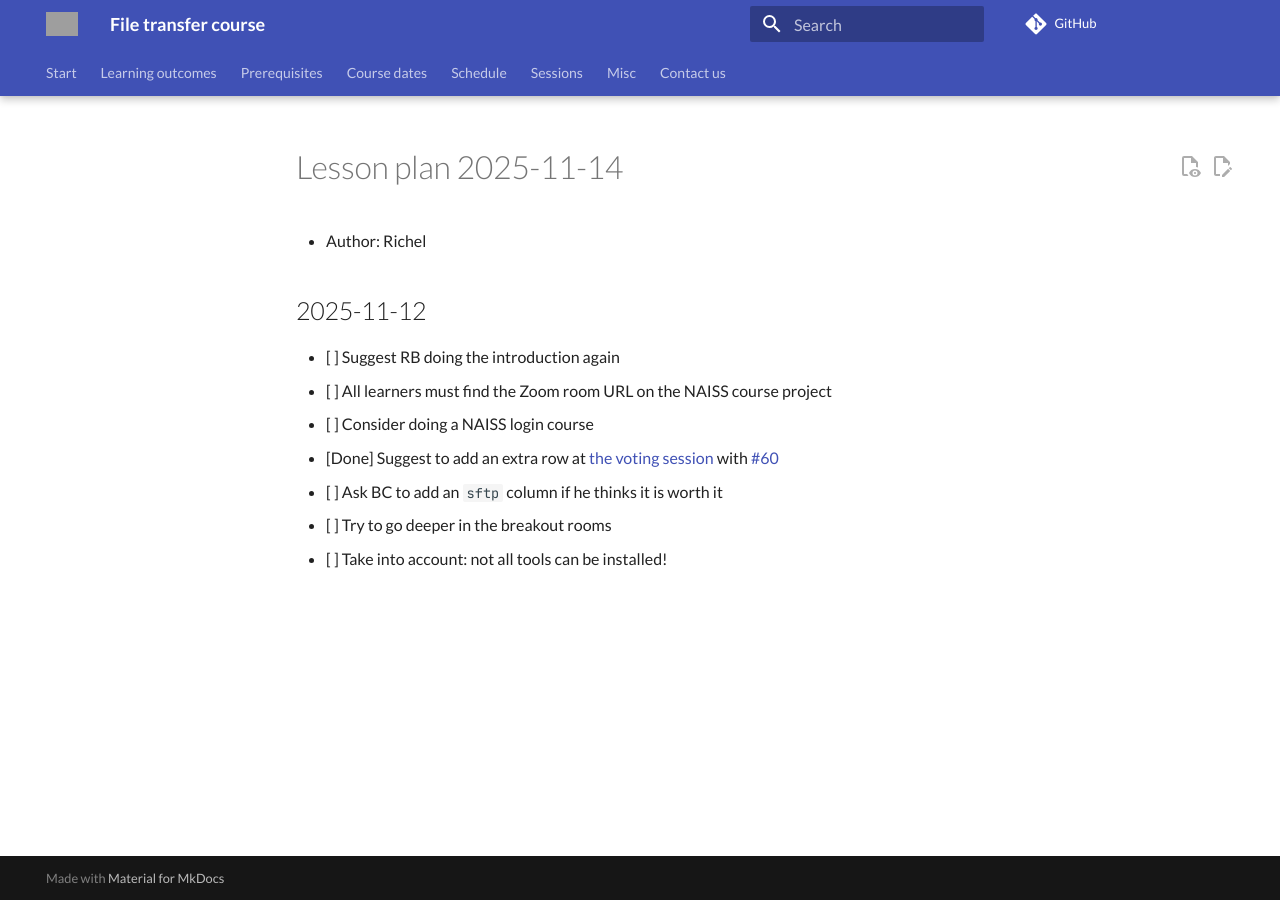
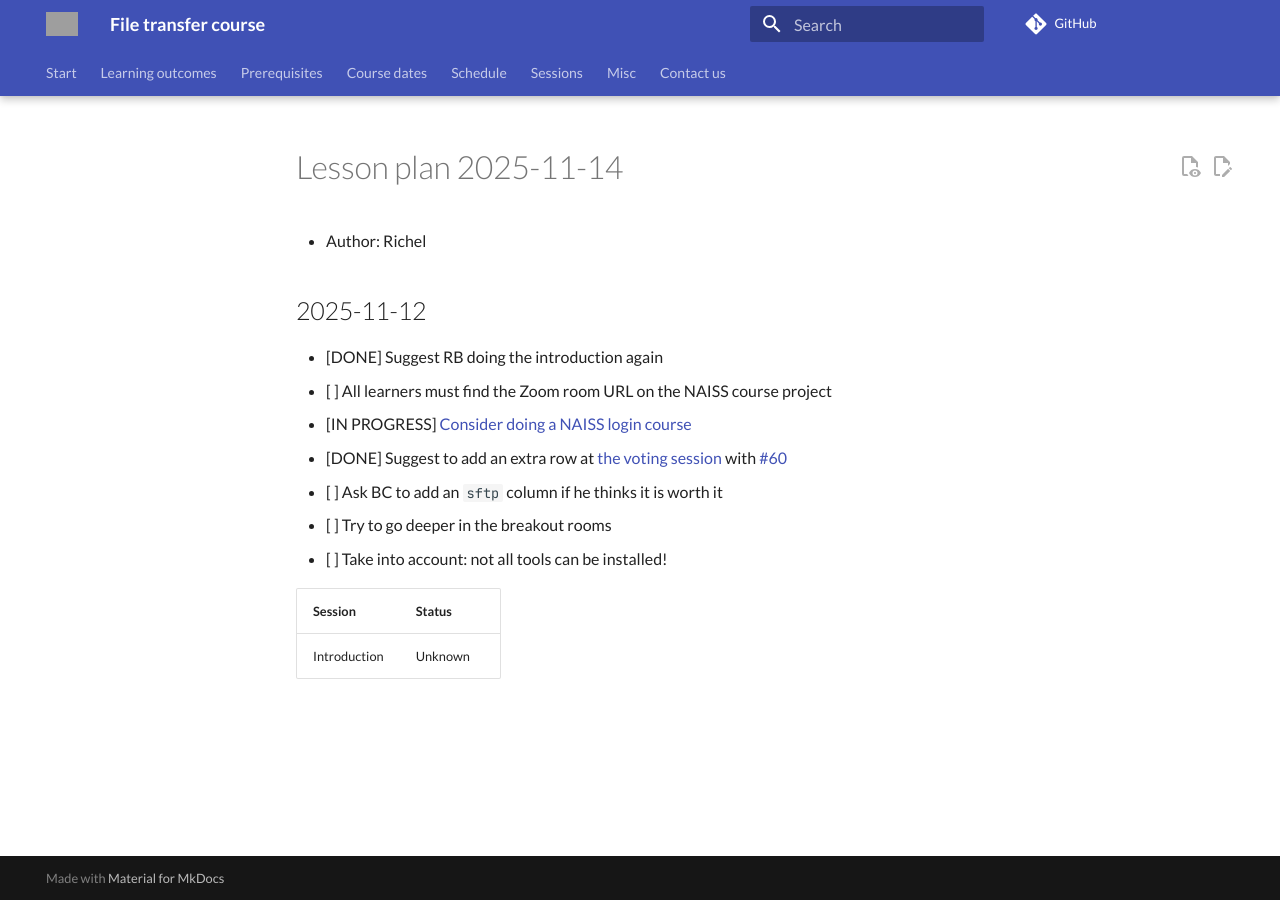
Before and after one commit to UPPMAX/naiss_file_transfer_course, an MkDocs documentation site: the page built from docs/lesson_plans/20251114/README.md, in a window 1280 px wide. Built offline with MkDocs 1.6.1 and Material for MkDocs 9.7.7, drawn with Linux system fonts in a browser that asks for light colours; comment, search, counter and statistics services are not loaded; grey boxes are pictures that could not be loaded.

```diff
--- a/docs/lesson_plans/20251114/README.md
+++ b/docs/lesson_plans/20251114/README.md
@@ -4,13 +4,17 @@
 
 ## 2025-11-12
 
-- [ ] Suggest RB doing the introduction again
+- [DONE] Suggest RB doing the introduction again
 - [ ] All learners must find the Zoom room URL on the NAISS course project
-- [ ] Consider doing a NAISS login course
+- [IN PROGRESS] [Consider doing a NAISS login course](https://github.com/UPPMAX/naiss_file_transfer_course/issues/66)
 
-- [Done] Suggest to add an extra row at
+- [DONE] Suggest to add an extra row at
   [the voting session](https://uppmax.github.io/naiss_file_transfer_course/sessions/vote/)
   with [#60](https://github.com/UPPMAX/naiss_file_transfer_course/issues/60)
 - [ ] Ask BC to add an `sftp` column if he thinks it is worth it
 - [ ] Try to go deeper in the breakout rooms
 - [ ] Take into account: not all tools can be installed!
+
+Session     |Status
+------------|-------
+Introduction|Unknown
```
Also changed, not shown: docs/faq/README.md (+0 -21 lines), docs/reflections/20250905/README.md (+4 -3 lines).
